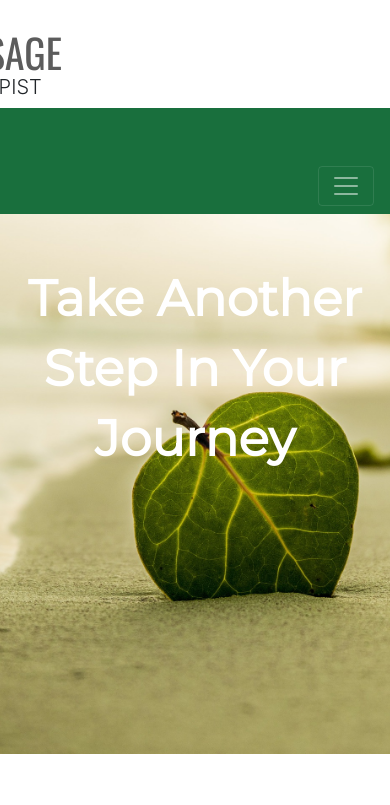
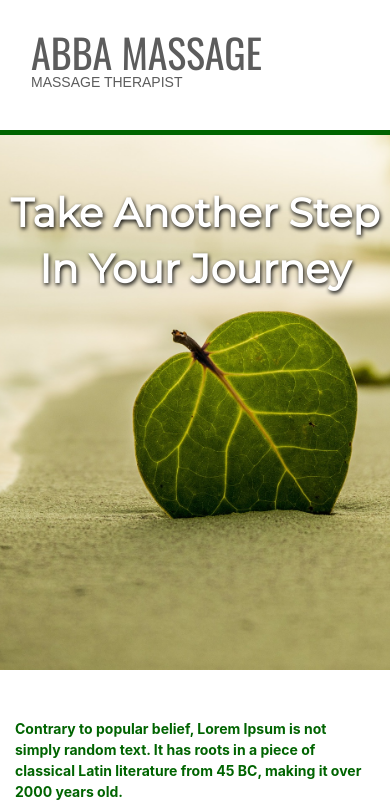
Before and after one commit to silverehiwario/abbamasage, a website: page app/public/index.html in a window 390 px wide. Shown: the top 805 px of the page. Drawn offline with nearby package versions, Linux system fonts and the light colour scheme.

Commit message:
style updates and responsive style updates

```diff
--- a/app/public/css/style.css
+++ b/app/public/css/style.css
@@ -8,16 +8,16 @@ body {
 
 .jumbotron{
   padding: 2rem 1rem;
-  margin-bottom: 3rem;
   background-color: #fff;
   border-radius: .3rem;
+  margin: 0;
 }
 
 container{
   background-color: #fff !important;
 }
 
-.display-5{
+.business-name h1 {
   border: 0;
   padding: 0;
   margin: 0;
@@ -30,18 +30,13 @@ container{
   line-height: 1em;
 }
 
-#main, #main2{
-  margin-left: -200px;
-}
-
-lead {
-  margin-left: -200px;
+.business-name p {
   padding: 0;
   border: 0;
-  font-size: 100%;
   vertical-align: baseline;
   font-family: sans-serif;
   margin-bottom: 5px;
+  color: #5C5C5C;
 }
 
 ul{
@@ -49,16 +44,12 @@ ul{
   margin-top: -78px;
  }
 
- li{
+li{
   display: inline-block;
 }
 
 .bg-dark {
   background-color: #196F3D !important;
-}
-
-nav{
-  margin-top: -90px;
 }
 
 .nav-item{
@@ -72,23 +63,22 @@ nav{
 }
 
 /*webbody*/
-#contentbody {
+.overlay {
   left: 0;
   top: 0px;
   z-index: 1004;
   width: 100%;
   height: 540px;
   background-position: center center;
-  background-image-height: 1064;
   background-image: url(../image/bg-img.jpg);
-  background-image-width: 1600;
   background-attachment: fixed;
   background-repeat: repeat repeat;
   background-size: cover;
   background-color: transparent;
+  border-top: 5px solid #006400;
 }
 
-#font2 {
+.overlay p {
   border: 0;
   padding-top:  50px;
   margin: 0;
@@ -100,6 +90,7 @@ nav{
   letter-spacing: 0em;
   line-height: 1.4;
   text-align: center;
+  text-shadow: 1px 2px 4px #000;
 }
 
 #box1{
@@ -131,7 +122,6 @@ nav{
 #content-wrapper{
   position: relative;
 }
-
 
 #imagebox{
   margin-top: 70px;
@@ -215,7 +205,6 @@ footer {
     text-align:center;
     color: #196F3D;
     padding-top: 25px;
-
 }
 
 form{
@@ -229,6 +218,9 @@ form{
   body {
     font-size: 14px;
   }
+  .overlay p {
+    font-size: 40px;
+  }
   .round-img {
     height: 70%;
   }
--- a/app/public/index.html
+++ b/app/public/index.html
@@ -19,10 +19,10 @@
     </head>
     <body>
     <!--Header -->
-    <div class="container">
+    <div class="container business-name">
     <div class="jumbotron jumbotron-fluid">
-    <h1 class="display-5" id="main">ABBA MASSAGE</h1>
-    <p class="lead" id="main2">MASSAGE THERAPIST</p>
+    <h1>ABBA MASSAGE</h1>
+    <p>MASSAGE THERAPIST</p>
       <!--<ul>
       <li>
         <a href="https://github.com/silverehiwario" class="thumbnail">
@@ -41,28 +41,28 @@
     </div>
 
     <!--NAVIGATION-->
-    <nav class="navbar navbar-expand-lg navbar-dark bg-dark">
+    <!-- <nav class="navbar navbar-expand-lg navbar-dark bg-dark">
     <a class="navbar-brand" href="#"></a>
     <button class="navbar-toggler" type="button" data-toggle="collapse" data-target="#navbarNavAltMarkup" aria-controls="navbarNavAltMarkup" aria-expanded="false" aria-label="Toggle navigation">
     <span class="navbar-toggler-icon"></span>
    </button>
    <div class="collapse navbar-collapse" id="navbarNavAltMarkup">
      <div class="navbar-nav">
-        <!-- <a class="nav-item nav-link active" href="#">HOME <span class="sr-only">(current)</span></a>
+        <a class="nav-item nav-link active" href="#">HOME <span class="sr-only">(current)</span></a>
         <a class="nav-item nav-link" href="/services">SERVICES</a>
         <a class="nav-item nav-link" href="/faq">FAQS</a>
         <a class="nav-item nav-link" href="/rates">RATES</a>
         <a class="nav-item nav-link" href="/form">HELPFUL FORMS</a>
         <a class="nav-item nav-link" href="/contact">CONTACT</a>
-        <a class="nav-item nav-link" href="/privacy">PRIVACY & POLICY</a> -->
+        <a class="nav-item nav-link" href="/privacy">PRIVACY & POLICY</a>
      </div>
    </div>
-  </nav>
+  </nav> -->
 
   <!-- main body of page-->
 
-  <div  id="contentbody">
-    <p id="font2">Take Another Step In Your Journey</P>
+  <div class="overlay">
+    <p>Take Another Step In Your Journey</P>
   <div class="container">
     <!-- <ul id="imagebox">
       <li id="box1" >
```
